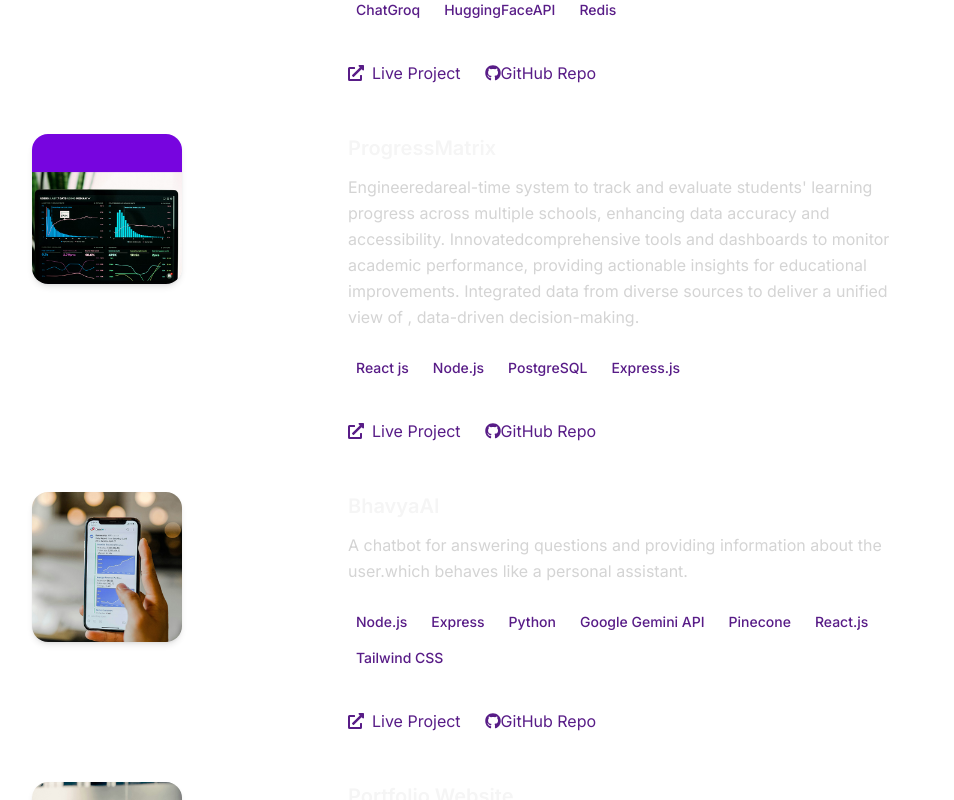
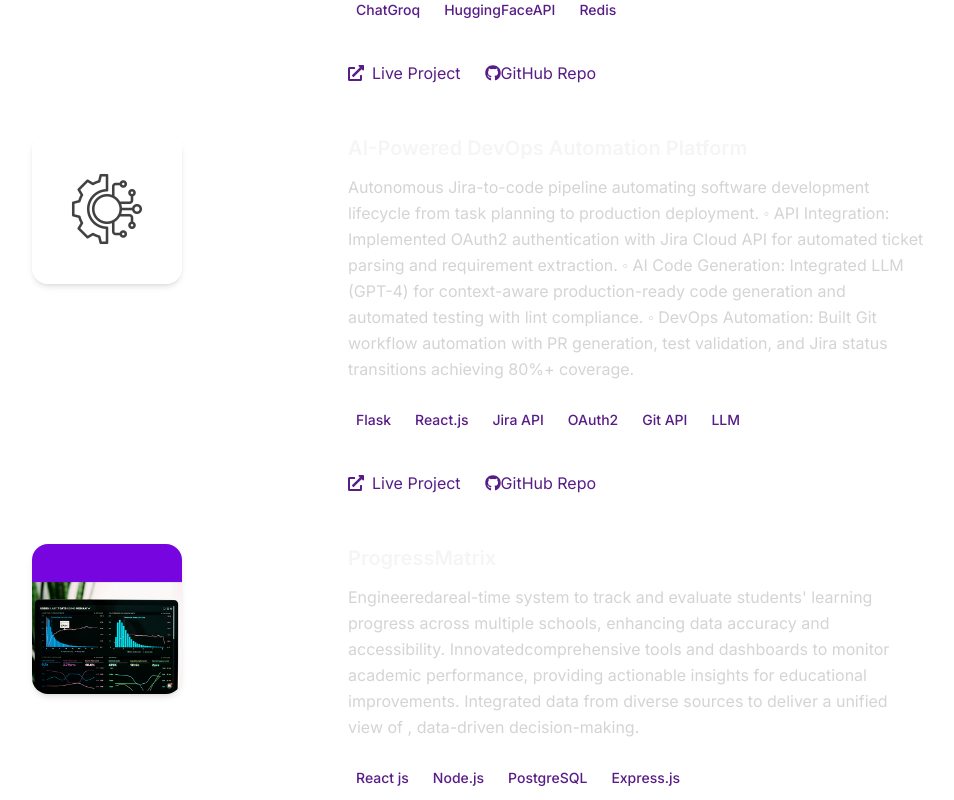
Before and after one commit to bhavyaGP/MyPortfolio, a React (Vite) app: page / in a window 1280 px wide. Shown: the part 4420-5220 px from the top of the page, without its empty margins (162-1116 px from the left). Built offline with nearby package versions, Linux system fonts and the light colour scheme.

Commit message:
Achievment Overhead

```diff
--- a/src/components/Achievements.jsx
+++ b/src/components/Achievements.jsx
@@ -152,7 +152,7 @@ const Achievements = () => {
     const items = [
         {
             title: "Runner-Up @York.ie Hackathon 2024",
-            subtitle: "It's AI tools for developers hackthon in Ahmedabad",
+            subtitle: "Our team secured the Runner-Up position at the prestigious YORK.ie Hackathon 2025, competing against experienced teams in the AI & Automation category. Over 12 hours of intense development, the event brought together top student innovators, mentors, and tech leaders from the state. Out of several exceptional entries, our team’s solution stood out for its creativity, execution, and impact.",
             date: "May 2025",
             photo: achivement5
         },
--- a/src/constants/index.js
+++ b/src/constants/index.js
@@ -3,6 +3,8 @@ import project2 from "../assets/projects/project-2.jpg";
 import project3 from "../assets/projects/project-3.jpg";
 import project4 from "../assets/projects/project-4.jpg";
 import project5 from "../assets/projects/logo.webp";
+import project6 from "../assets/projects/automation.webp"
+import { title } from "framer-motion/client";
 
 export const HERO_CONTENT = `I am a passionate Full Stack developer with a knack for crafting robust and scalable web applications. I have honed my skills in front-end technologies like React, as well as MERN technologies like React,Node.js, MySQL, PostgreSQL, and MongoDB. My goal is to leverage my expertise to create innovative solutions that drive business growth and deliver exceptional user experiences.`;
 
@@ -40,8 +42,16 @@ export const PROJECTS = [
     "technologies": ["React", "Node.js", "Express", "MongoDB", "Flask", "Tailwind CSS", "Langchain", "ChatGroq", "HuggingFaceAPI", "Redis"],
     "livelink": "https://drive.google.com/file/d/1q2A8GW_S42ClBS07zmsKq_AyBSpnL_pO/view?usp=sharing",
     "githublink": "https://github.com/bhavyagp/quicklearnai"
-  }
-  ,
+  },
+  {
+    title: "AI-Powered DevOps Automation Platform",
+    image: project6,
+    description:
+      "Autonomous Jira-to-code pipeline automating software development lifecycle from task planning to production deployment.\n◦ API Integration: Implemented OAuth2 authentication with Jira Cloud API for automated ticket parsing and requirement extraction.\n◦ AI Code Generation: Integrated LLM (GPT-4) for context-aware production-ready code generation and automated testing with lint compliance.\n◦ DevOps Automation: Built Git workflow automation with PR generation, test validation, and Jira status transitions achieving 80%+ coverage.",
+    technologies: ["Flask", "React.js", "Jira API", "OAuth2", "Git API", "LLM"],
+    livelink: "https://www.youtube.com/watch?v=jItTasCJciE&t=3s&ab_channel=NanditKalaria",
+    githublink: "https://github.com/bhavyaGP/NeuralFlow-York.ie.git",
+  },
   {
     title: "ProgressMatrix",
     image: project1,
```
Also changed, not shown: src/assets/projects/automation.webp (added).
